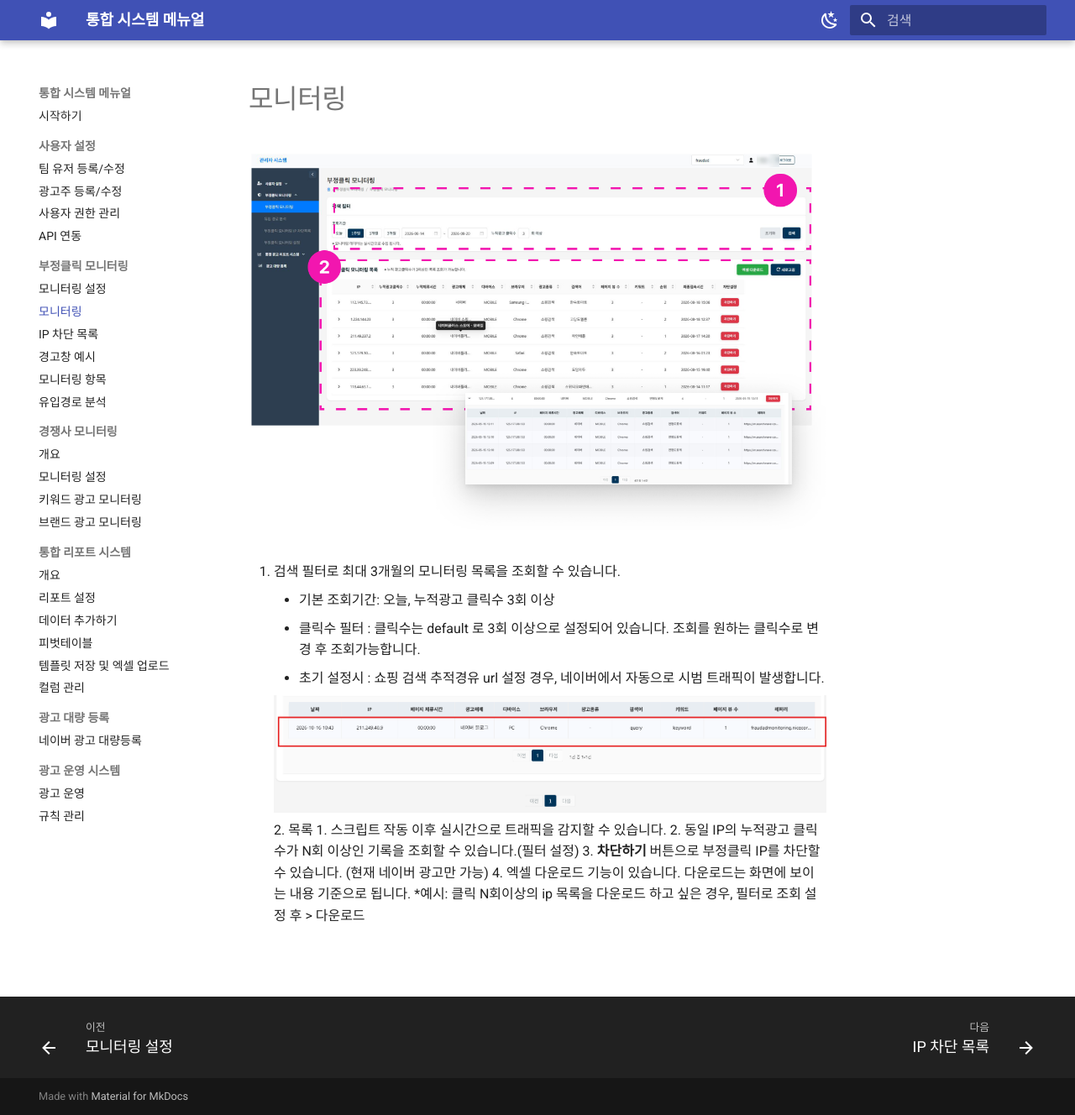
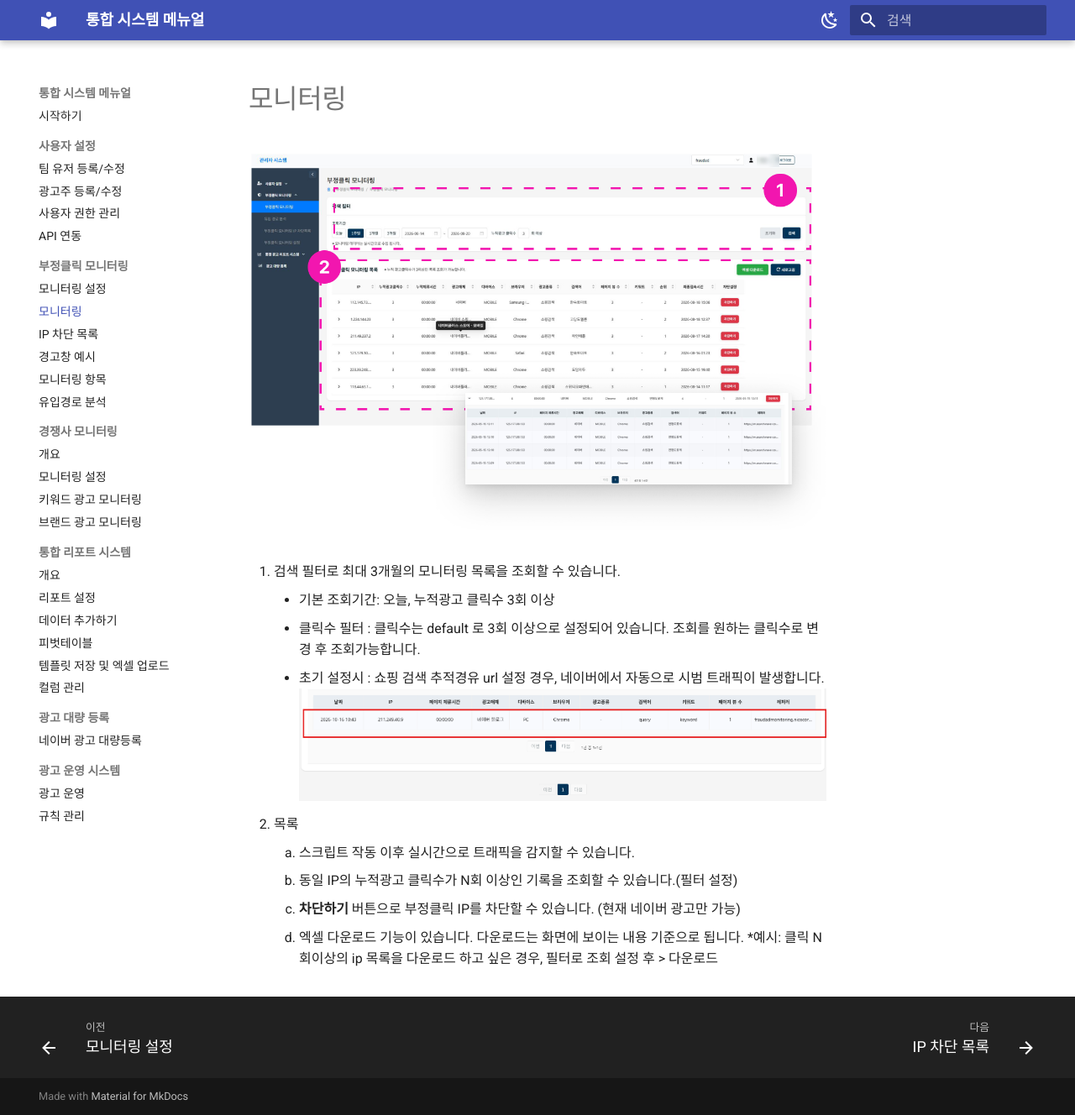
Before and after one commit to EinsHong/ad_system_manual, an MkDocs documentation site: the page built from docs/fraud-click/monitoring.md, in a window 1280 px wide and 1328 px high. Shown: the whole window at 84% size. Built offline with MkDocs 1.6.1 and Material for MkDocs 9.7.7, drawn with Linux system fonts in a browser that asks for light colours.

Commit message:
Update monitoring.md

```diff
--- a/docs/fraud-click/monitoring.md
+++ b/docs/fraud-click/monitoring.md
@@ -6,8 +6,11 @@
     - 기본 조회기간: 오늘, 누적광고 클릭수 3회 이상
     - 클릭수 필터 : 클릭수는 default 로 3회 이상으로 설정되어 있습니다. 조회를 원하는 클릭수로 변경 후 조회가능합니다.
     - 초기 설정시 : 쇼핑 검색 추적경유 url 설정 경우, 네이버에서 자동으로 시범 트래픽이 발생합니다.
+      ![네이버 시범 트래픽 예시](../assets/img/setup-2.png)
 
-      ![네이버 시범 트래픽 예시](../assets/img/setup-2.png)
+
+
+
 2. 목록
     1. 스크립트 작동 이후 실시간으로 트래픽을 감지할 수 있습니다.
     2. 동일 IP의 누적광고 클릭수가 N회 이상인 기록을 조회할 수 있습니다.(필터 설정)
```
